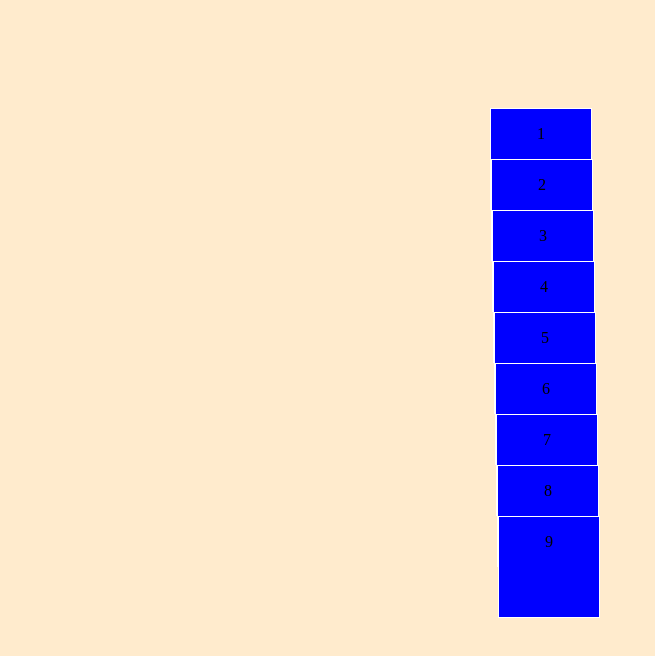
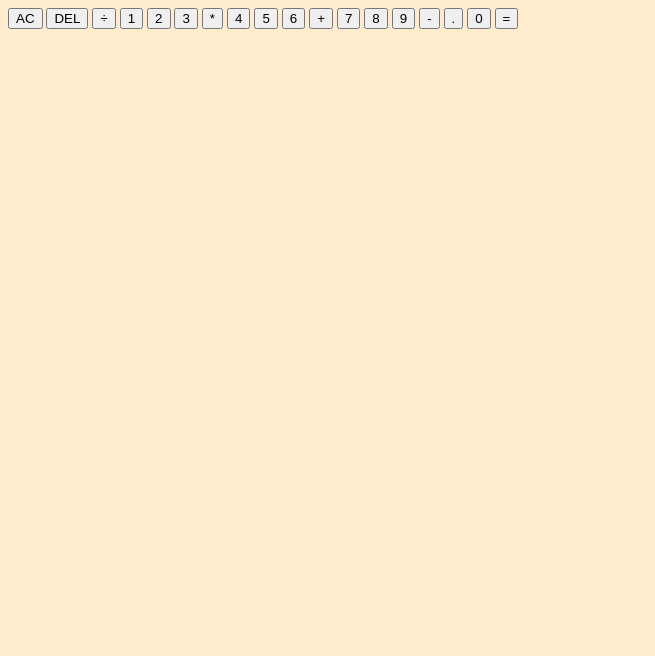
Before and after one commit to jucox/calculator, a plain HTML site: page index.html in a window 1280 px wide. Shown: the whole page, without its empty margins (0-655 px from the left). Drawn offline with Linux system fonts and the light colour scheme.

Commit message:
html fixed

```diff
--- a/index.html
+++ b/index.html
@@ -8,25 +8,30 @@
     <title>Calculator</title>
 </head>
 <body>
-    <section class="result">
-
-    </section>
-    <section class="calculator">
-        <div class="row">
-            <div class="number"><p>1</p><div>
-            <div class="number"><p>2</p><div>
-            <div class="number"><p>3</p><div>
+    <div class="grid-container">
+        <div class="output">
+            <div class="previous-operand"></div>
+            <div class="current-operand"></div>
         </div>
-        <div class="row">
-            <div class="number"><p>4</p><div>
-            <div class="number"><p>5</p><div>
-            <div class="number"><p>6</p><div>
-        </div>
-        <div class="row">
-            <div class="number"><p>7</p><div>
-            <div class="number"><p>8</p><div>
-            <div class="number"><p>9</p><div>
-        </div>
-    </section>
+        <button class="span-two">AC</button>
+        <button>DEL</button>
+        <button>÷</button>
+        <button>1</button>
+        <button>2</button>
+        <button>3</button>
+        <button>*</button>
+        <button>4</button>
+        <button>5</button>
+        <button>6</button>
+        <button>+</button>
+        <button>7</button>
+        <button>8</button>
+        <button>9</button>
+        <button>-</button>
+        <button class="span-two">.</button>
+        <button>0</button>
+        <button>=</button>
+    </div>
+    <script src="script.js"></script>
 </body>
 </html>
--- a/style.css
+++ b/style.css
@@ -1,16 +1,15 @@
+@import url('https://fonts.googleapis.com/css2?family=Roboto:wght@400;500;700&display=swap');
+
 html {
+    font-family: 'Roboto', sans-serif;;
     background-color:blanchedalmond;
 }
 
 .calculator {
     margin: auto;
     width: 300px;
-}
-
-.result{
-    width: 300px;
-    height: 100px;
-    color: red;
+    display: flex;
+    flex-direction: column;
 }
 
 .row {
```
Also changed, not shown: script.js (added).
